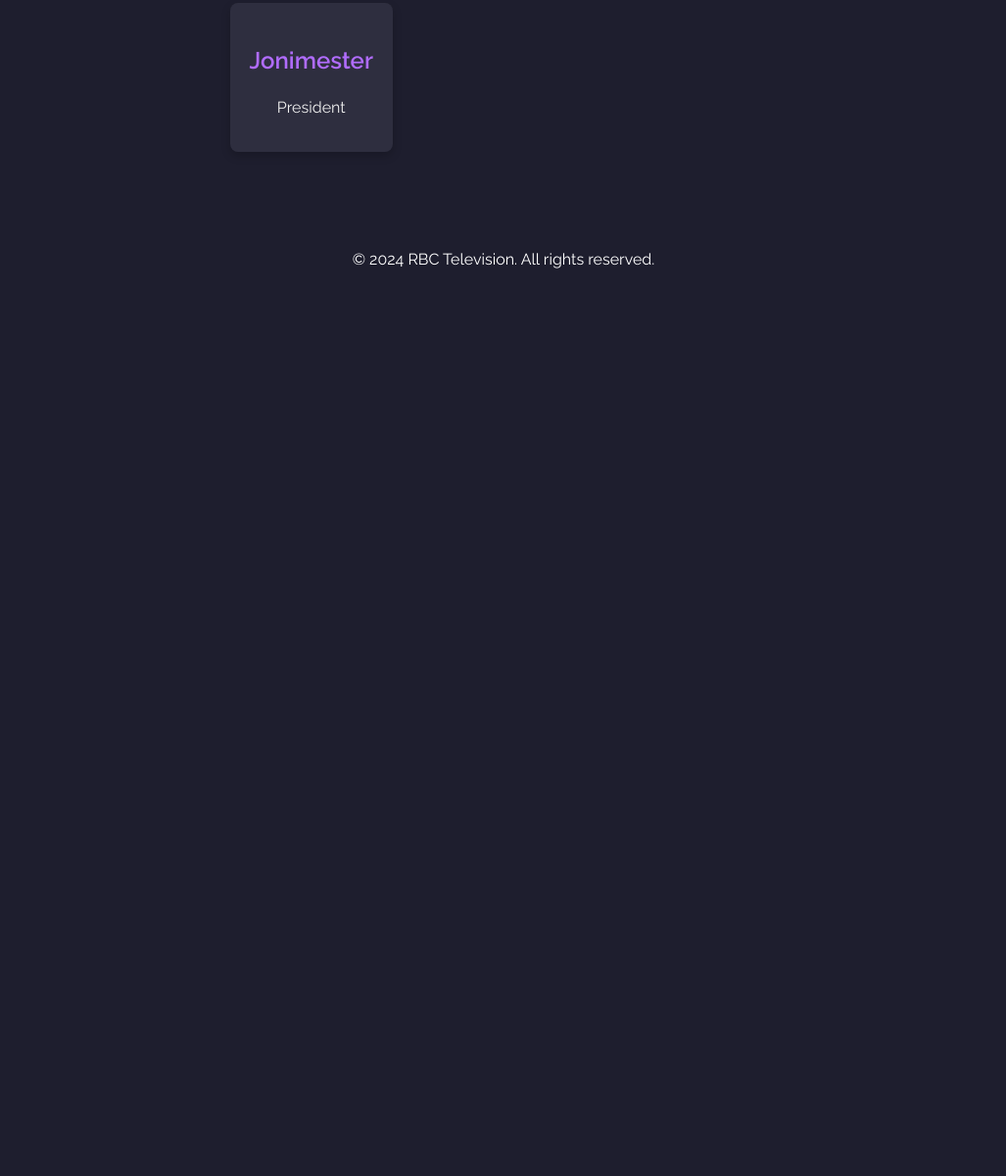
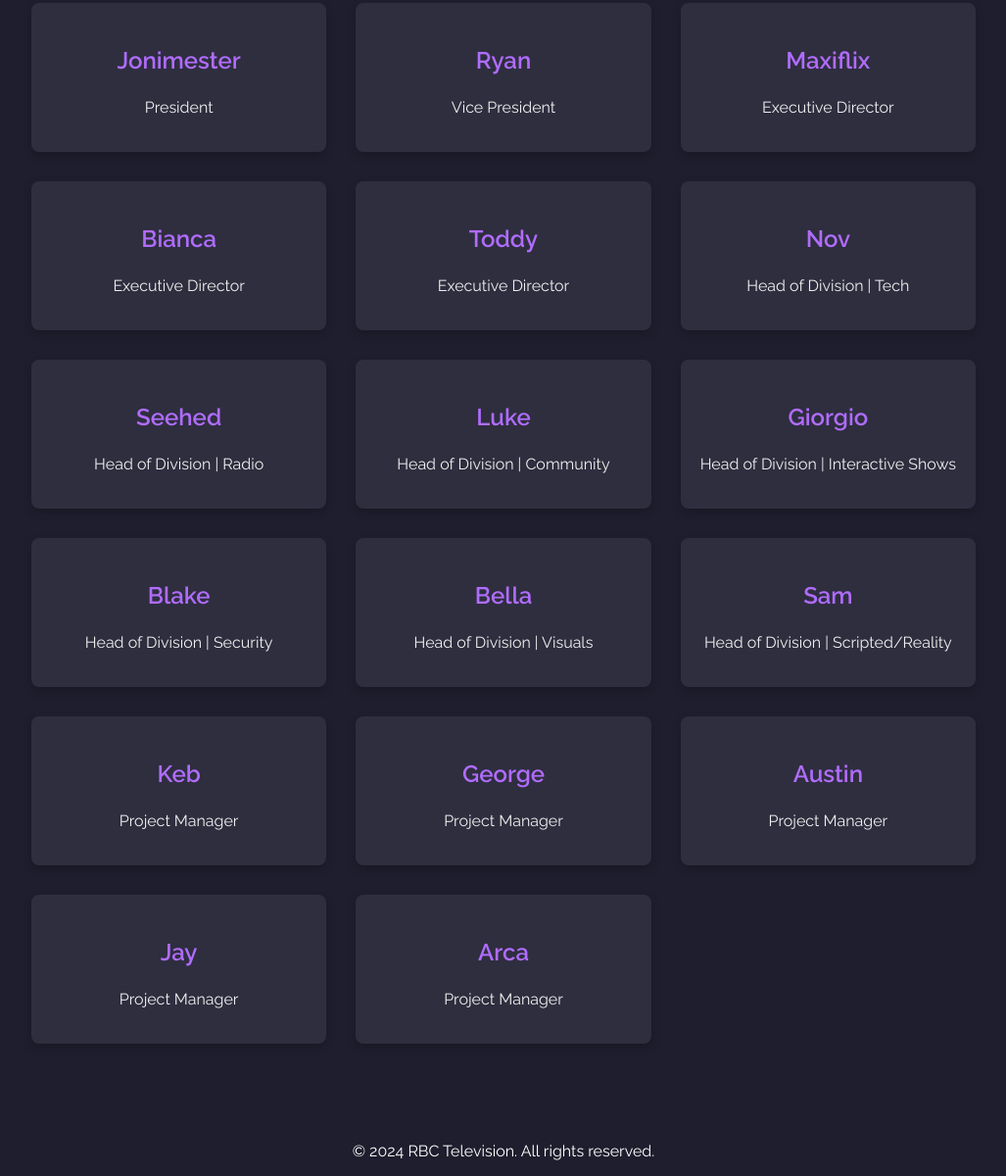
Before and after one commit to charlie-jay2/RBC, a website: page our-team.html in a window 1280 px wide. Shown: the part 200-1400 px from the top of the page at 98% size, without its empty margins (126-1153 px from the left). Before the commit the page ends 800 px from the top, so only its background shows below. Drawn offline with Linux system fonts and the light colour scheme; no server answers.

Commit message:
our-team update

```diff
--- a/our-team.html
+++ b/our-team.html
@@ -56,6 +56,70 @@
         <div class="team-member">
           <h3>Jonimester</h3>
           <p>President</p>
+        </div>
+        <div class="team-member">
+          <h3>Ryan</h3>
+          <p>Vice President</p>
+        </div>
+        <div class="team-member">
+          <h3>Maxiflix</h3>
+          <p>Executive Director</p>
+        </div>
+        <div class="team-member">
+          <h3>Bianca</h3>
+          <p>Executive Director</p>
+        </div>
+        <div class="team-member">
+          <h3>Toddy</h3>
+          <p>Executive Director</p>
+        </div>
+        <div class="team-member">
+          <h3>Nov</h3>
+          <p>Head of Division | Tech</p>
+        </div>
+        <div class="team-member">
+          <h3>Seehed</h3>
+          <p>Head of Division | Radio</p>
+        </div>
+        <div class="team-member">
+          <h3>Luke</h3>
+          <p>Head of Division | Community</p>
+        </div>
+        <div class="team-member">
+          <h3>Giorgio</h3>
+          <p>Head of Division | Interactive Shows</p>
+        </div>
+        <div class="team-member">
+          <h3>Blake</h3>
+          <p>Head of Division | Security</p>
+        </div>
+        <div class="team-member">
+          <h3>Bella</h3>
+          <p>Head of Division | Visuals</p>
+        </div>
+        <div class="team-member">
+          <h3>Sam</h3>
+          <p>Head of Division | Scripted/Reality</p>
+        </div>
+        <div class="team-member">
+          <h3>Keb</h3>
+          <p>Project Manager</p>
+        </div>
+        <div class="team-member">
+          <h3>George</h3>
+          <p>Project Manager</p>
+        </div>
+        <div class="team-member">
+          <h3>Austin</h3>
+          <p>Project Manager</p>
+        </div>
+        <div class="team-member">
+          <h3>Jay</h3>
+          <p>Project Manager</p>
+        </div>
+        <div class="team-member">
+          <h3>Arca</h3>
+          <p>Project Manager</p>
         </div>
       </div>
     </section>
```
